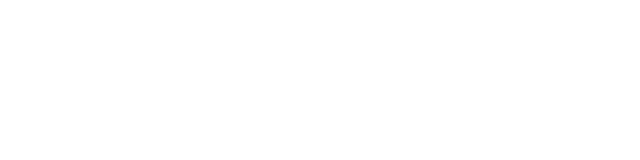
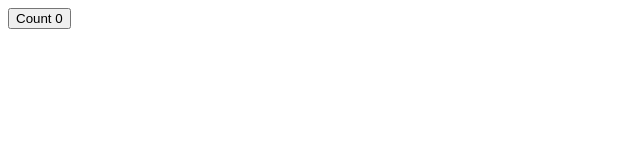
Before and after one commit to cpejr/capacitacoes, a React (Create React App) app in the folder capacitacao_git/frontend/: page /simplecounter in a window 1280 px wide. Shown: the top 160 px of the page, without its empty margins (0-640 px from the left). Built offline with nearby package versions, Linux system fonts and the light colour scheme.

Commit message:
Example of simple counter

```diff
--- /dev/null
+++ b/capacitacao_git/frontend/src/pages/SimpleCounter/index.js
@@ -0,0 +1,18 @@
+import React, {useState} from 'react';
+
+
+
+
+//()=>setCount(count+1) just work as an arrow function
+
+export default function Counter() {
+  const [count,setCount] = useState(0);
+
+  return (
+   <div className="container">
+     <button onClick={()=>setCount(count+1)}>
+        Count {count}
+     </button>
+   </div>
+  );
+}
--- a/capacitacao_git/frontend/src/routes.js
+++ b/capacitacao_git/frontend/src/routes.js
@@ -5,6 +5,7 @@
 import Login from './pages/Login';
 import Counter from './pages/Counter';
 import Fetching from './pages/FetchingData';
+import SimpleCounter from './pages/SimpleCounter';
 
 
 export default function Routes() {
@@ -15,7 +16,7 @@
                 <Route path="/login" exact component={Login} />
                 <Route path="/counter" exact component={Counter} />
                 <Route path="/fetch" exact component={Fetching} />
-
+                <Route path="/simplecounter" exact component={SimpleCounter} />
             </Switch>
         </BrowserRouter>
     );
```
Also changed, not shown: capacitacao_git/frontend/src/pages/SimpleCounter/styles.css (added).
